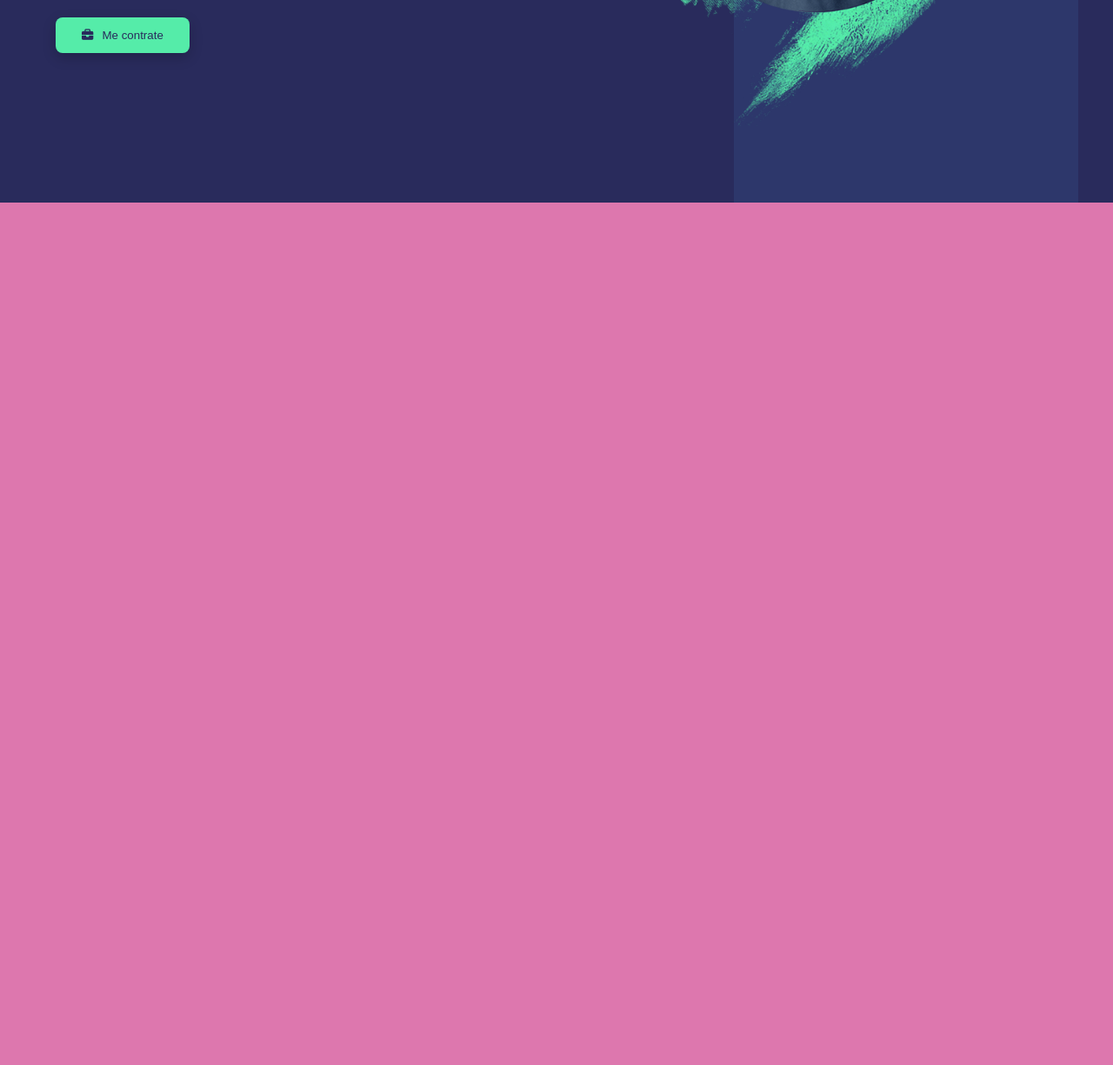
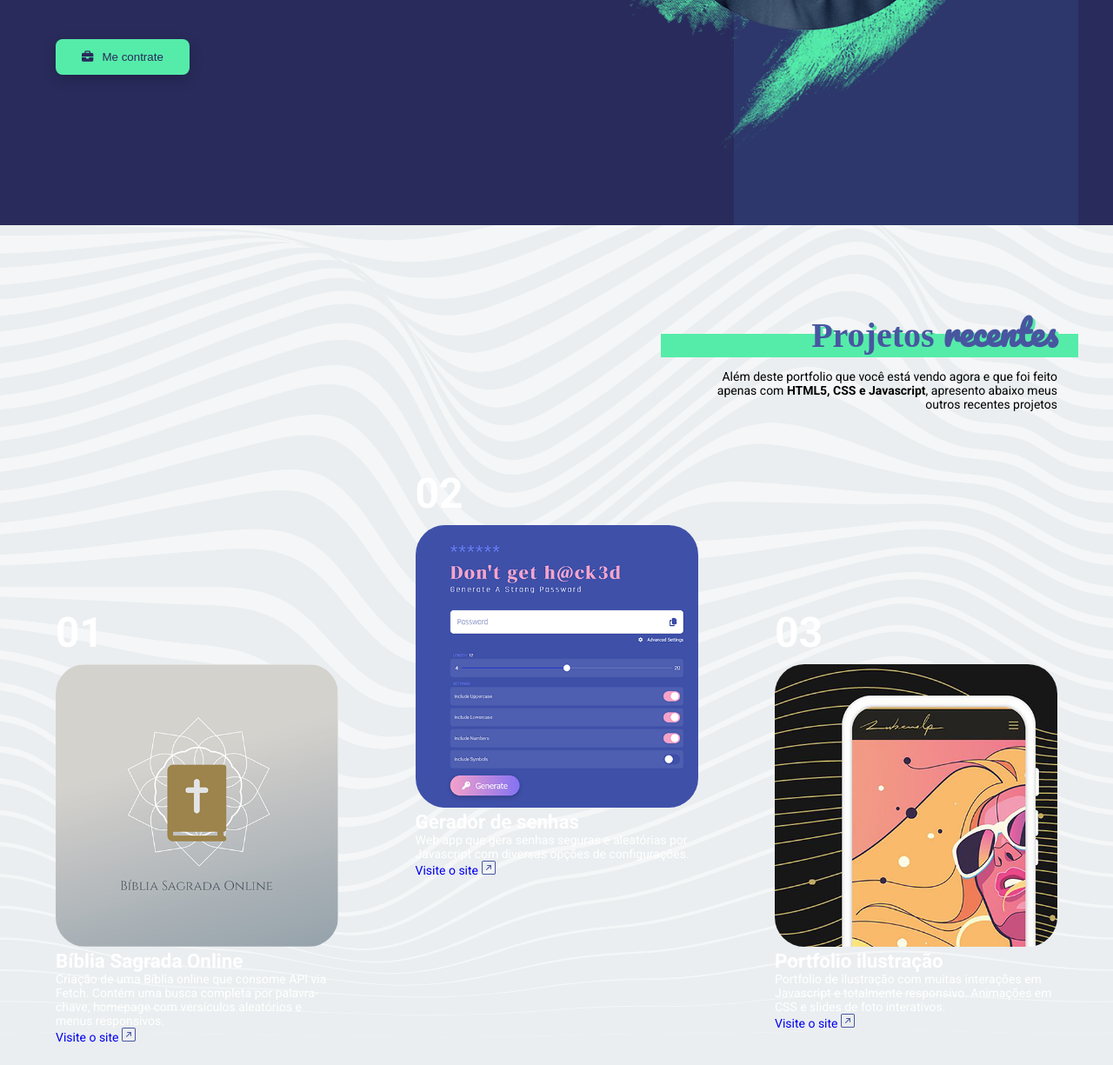
Before and after one commit to rubenslpdev/frontend, a plain HTML site: page index.html in a window 1280 px wide. Shown: the part 533-1758 px from the top of the page at 87% size. Before the commit the page ends 800 px from the top, so only its background shows below. Drawn offline with Linux system fonts and the light colour scheme; a script that the page names is missing; a web font is replaced by a local one.

Commit message:
add project cards on project session

```diff
--- a/index.html
+++ b/index.html
@@ -30,6 +30,7 @@
     <meta property="og:image" itemprop="image" content="https://www.rubenslp.com.br/frontend/imgs/logo.jpg" />
 
     <title>Rubens LP - Desenvolvedor Front-End</title>
+
     <!-- Style.css -->
     <link rel="stylesheet" href="./styles.css" />
     <!-- Font awesome icons -->
@@ -47,7 +48,7 @@
         <div class="header-containers">
           <div class="header-container1">
             <p>front-end dev . graphic design . illustration</p>
-            <h2>Olá, meu nome é Rubens e sou <span>desenvolvedor Front-End</span></h2>
+            <h1>Olá, meu nome é Rubens e sou <span>desenvolvedor Front-End</span></h1>
             <p>Desenvolvedor Front-End e designer gráfico com experiência em transformar conceitos visuais em interfaces funcionais usando <strong>HTML, CSS, Javascript, React.js e mais.</strong></p>
             <button class="btn-header"><i class="fa-solid fa-briefcase"></i> Me contrate</button>
           </div>
@@ -60,11 +61,44 @@
       </div>
     </header>
     <!--
-      ===============
-      Início do MAIN
-      ===============
+      ============================
+      Início do PROJETOS RECENTES
+      ============================
     -->
-    <main id="main"></main>
+    <section id="projetos">
+      <div class="viewport">
+        <div class="projetos-header">
+          <h2 class="projetos-titulo">Projetos <span>recentes</span></h2>
+          <p>Além deste portfolio que você está vendo agora e que foi feito apenas com <strong>HTML5, CSS e Javascript</strong>, apresento abaixo meus outros recentes projetos</p>
+          <div class="projetos-highlight"></div>
+        </div>
+        <div class="projetos-container">
+          <div class="projetos-card1">
+            <h1>01</h1>
+            <img class="projetos-img" src="./imgs/portfolio1.webp" alt="Bíblia Sagrada Online" />
+            <h4>Bíblia Sagrada Online</h4>
+            <p>Criação de uma Bíblia online que consome API via Fetch. Contém uma busca completa por palavra-chave, homepage com versículos aleatórios e menus responsivos.</p>
+            <a href="https://www.leiaabibliasagrada.com.br/">Visite o site <img src="./imgs/visiteosite.svg" alt="Ir para o site" /></a>
+          </div>
+
+          <div class="projetos-card2">
+            <h1>02</h1>
+            <img class="projetos-img" src="./imgs/portfolio2.webp" alt="Gerador de senhas" />
+            <h4>Gerador de senhas</h4>
+            <p>Web app que gera senhas seguras e aleatórias por Javascript com diversas opções de configurações.</p>
+            <a href="https://www.rubenslp.com.br/passgen/">Visite o site <img src="./imgs/visiteosite.svg" alt="Ir para o site" /></a>
+          </div>
+
+          <div class="projetos-card3">
+            <h1>03</h1>
+            <img class="projetos-img" src="./imgs/portfolio3.webp" alt="Portfolio ilustração" />
+            <h4>Portfolio ilustração</h4>
+            <p>Portfolio de ilustração com muitas interações em Javascript e totalmente responsivo. Animações em CSS e slides de foto interativos.</p>
+            <a href="https://www.rubenslp.com.br/">Visite o site <img src="./imgs/visiteosite.svg" alt="Ir para o site" /></a>
+          </div>
+        </div>
+      </div>
+    </section>
 
     <script src="script.js"></script>
   </body>
--- a/styles.css
+++ b/styles.css
@@ -74,12 +74,11 @@ a {
 
 h1,
 h2 {
-  letter-spacing: var(--spacing);
   margin-bottom: 0.5rem;
 }
 
 h1 {
-  font-size: 3.5rem;
+  font-size: 3rem;
 }
 
 h2 {
@@ -117,12 +116,13 @@ HEADER
   position: relative;
   max-width: var(--max-width);
   margin: 0 auto;
+  padding: 1.5rem;
 }
 
 .logo {
   color: var(--white);
   font-family: var(--ff-caprasimo);
-  padding: 1rem 1.5rem 0;
+  padding: 1rem 0 0;
 }
 
 .logo span {
@@ -144,7 +144,6 @@ HEADER
 .header-container1,
 .header-container2 {
   flex: 1; /* Cada container ocupará o mesmo espaço */
-  padding: 1.5rem;
 }
 
 .header-container1 p:nth-of-type(1) {
@@ -152,11 +151,11 @@ HEADER
   font-size: 0.8rem;
 }
 
-.header-container1 h2 {
+.header-container1 h1 {
   font-family: var(--ff-caprasimo);
 }
 
-.header-container1 h2 span {
+.header-container1 h1 span {
   background-color: var(--light-blue);
 }
 
@@ -224,16 +223,98 @@ HEADER
 }
 
 /*
+==================
+PROJETOS RECENTES
+==================
+*/
+
+#projetos {
+  background: #f4f6f7 url('./imgs/ripple-bg.svg') no-repeat bottom / cover;
+  width: 100vw;
+  height: auto;
+  overflow: hidden;
+}
+
+/* Projetos Título */
+
+.projetos-header {
+  position: absolute;
+  width: 100%;
+  max-width: 30rem;
+  text-align: right;
+  right: 0;
+  padding: 0 1.5rem;
+  margin-top: 4rem;
+}
+
+.projetos-titulo {
+  position: relative;
+  font-family: var(--ff-caprasimo);
+  color: var(--light-blue);
+  text-shadow: 3px 3px var(--green);
+  z-index: 1;
+}
+
+.projetos-titulo span {
+  font-family: var(--ff-pacifico);
+}
+
+.projetos-header p {
+  color: var(--black);
+}
+
+.projetos-highlight {
+  position: absolute;
+  right: 0;
+  top: 2.3rem;
+  width: 100%;
+  height: 1.7rem;
+  background-color: var(--green);
+}
+
+/* Projetos cards */
+
+.projetos-container {
+  display: flex;
+  justify-content: space-between;
+  margin-top: 26rem;
+  width: 100%;
+}
+
+.projetos-card1,
+.projetos-card2,
+.projetos-card3 {
+  max-width: 20.3125rem; /* Largura máxima para os cards */
+  flex: 1; /* Para os cards crescerem de maneira uniforme */
+}
+
+.projetos-card2 {
+  transform: translateY(-10rem);
+}
+
+.projetos-img {
+  max-width: 20.3125rem;
+  height: auto;
+  border-radius: 2.125rem;
+}
+
+/*
 ==============
 Media Query
 ==============
 */
 
-@media (max-width: 760px) {
+@media (max-width: 800px) {
+  /* Header */
+
   .header-containers {
     display: flex;
     flex-direction: column-reverse;
     text-align: left;
+  }
+
+  .header-container1 h1 {
+    font-size: 2.5rem;
   }
 
   .btn-header {
@@ -241,6 +322,27 @@ Media Query
   }
 
   .header-container2 img {
-    margin: 0;
+    margin: 1.5rem 0;
+  }
+
+  /* Projetos recentes */
+
+  .projetos-highlight {
+    margin: 0 1.5rem;
+  }
+
+  .projetos-container {
+    display: block;
+    margin-top: 16rem;
+  }
+
+  .projetos-card1,
+  .projetos-card2,
+  .projetos-card3 {
+    margin: 0 auto 2rem; /* Centraliza os cards e dá um espaçamento entre eles */
+  }
+
+  .projetos-card2 {
+    transform: none;
   }
 }
```
